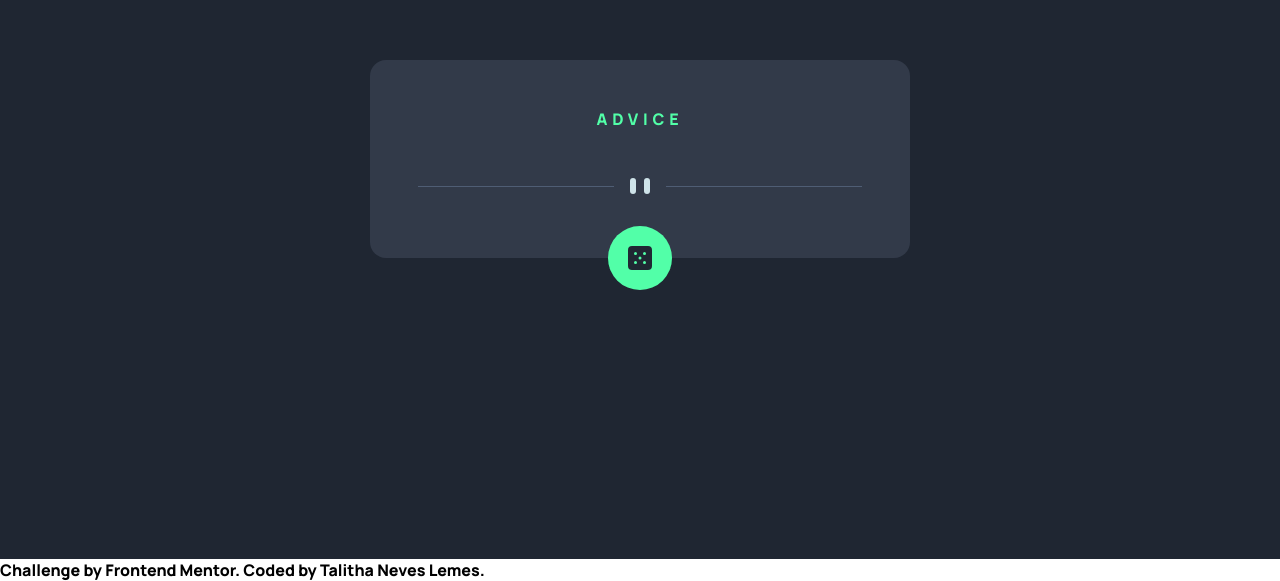
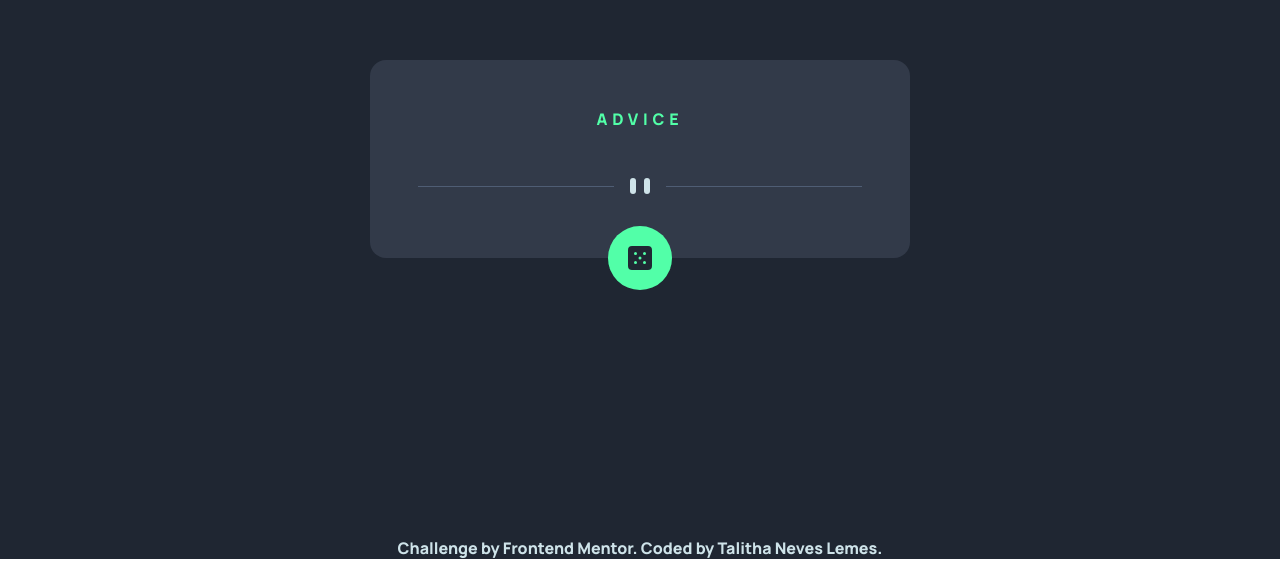
Before and after one commit to TalithaNeves/GeradorConselhos, a plain HTML site: page index.html in a window 1280 px wide. Shown: the part 241-822 px from the top of the page. After the commit the page ends 800 px from the top, so only its background shows below. Drawn offline with Linux system fonts and the light colour scheme; no server answers.

Commit message:
primeiro commit

```diff
--- a/index.html
+++ b/index.html
@@ -36,7 +36,7 @@
     <footer>
         <p>
         Challenge by <a rel="noopener" href="https://www.frontendmentor.io?ref=challenge" target="_blank">Frontend Mentor</a>.
-        Coded by <a href=" " target="_blank">Talitha Neves Lemes</a>.
+        Coded by <a  rel="noopener" href="https://github.com/TalithaNeves" target="_blank">Talitha Neves Lemes</a>.
         </p>
     </footer>
     <script src="app.js"></script>
--- a/styles/global.css
+++ b/styles/global.css
@@ -24,6 +24,7 @@
     margin: 0;
     padding: 0;
     box-sizing: border-box;
+
 }
 
 body,
@@ -32,6 +33,7 @@ textarea,
 select,
 button {
     font: 400 1rem "Manrope", sans-serif;
+
 }
 
 button{
@@ -42,3 +44,12 @@ a {
     color: inherit;
     text-decoration: none;
 }
+
+footer {
+    background-color: var(--gray-900);
+    color: var(--cyan-100);
+    display: flex;
+    align-items: center;
+    justify-content: center;
+
+}
--- a/styles/style.css
+++ b/styles/style.css
@@ -6,6 +6,7 @@
     justify-content: center;
     padding: 0 15rem;
     overflow: hidden;
+
 }
 
 .container .wrapper {
@@ -53,3 +54,11 @@ margin-bottom: 1rem;
     -webkit-box-shadow: 5px 5px 43px -2px var(--green-500);
     box-shadow: 5px 5px 43px -2px var(--green-500);
 }
+
+footer {
+    background: var(--gray-900);
+    width: 100%;
+    position: absolute;
+    bottom: 0;
+    left: 0;
+}
```
Also changed, not shown: design/active-states.jpg (deleted), design/desktop-design.jpg (deleted), design/desktop-preview.jpg (deleted), design/mobile-design.jpg (deleted).
